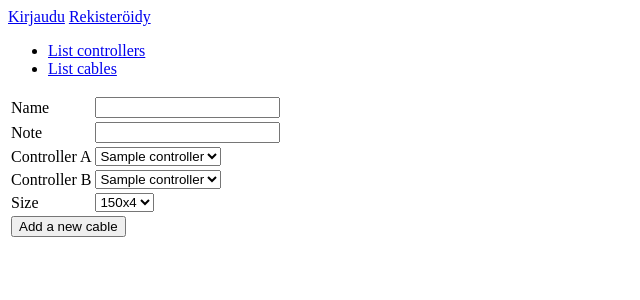
After one commit to KalliMiika/Kaapelikartta, a Flask app: page /cables/new/ in a window 1280 px wide. The commit adds this page. Shown: the top 300 px of the page, without its empty margins (0-640 px from the left). Run offline with Flask 2, Linux system fonts and the light colour scheme; tables that the repository leaves empty hold one stand-in row (values such as "Sample post").

Commit message:
Kaapeleiden listaus ja lisäys toiminnallisuus lisätty

```diff
--- a/application/__init__.py
+++ b/application/__init__.py
@@ -27,9 +27,13 @@ db = SQLAlchemy(app)
 # Luetaan kansiosta application tiedoston views sisältö
 from application import views
 
-#Luetaan kansiosta application/controller tiedostojen sisältö
+#Luetaan kansiosta application/controllers tiedostojen sisältö
 from application.controllers import models
 from application.controllers import views
+
+#Luetaan kansiosta application/cables tiedostojen sisältö
+from application.cables import models
+from application.cables import views
 
 #Luetaan kansiosta application/auth tiedostojen sisältö
 from application.auth import models
--- /dev/null
+++ b/application/cables/forms.py
@@ -0,0 +1,51 @@
+from flask_wtf import FlaskForm
+from wtforms import StringField, SelectField, validators
+from application import db
+from application.controllers.models import Controller
+from application.cables.models import Cable
+
+class CableForm(FlaskForm):
+
+    #Kaapelin nimi kentän tulee olla vähintään 2 merkkiä pitkä
+    name = StringField('Name', [validators.required()])
+    #Kaapelin vapaamuotoinen viesti kenttä saa olla tyhjä
+    note = StringField('Note', [validators.optional()])
+    #Kaapelin päässä oleva Risteyskoje 'A'
+    controller_a_id = SelectField('Controller A', [validators.optional()], coerce=int)
+    #Kaapelin "toisessa päässä" oleva Risteyskoje 'B'
+    controller_b_id = SelectField('Controller B', [validators.optional()], coerce=int)
+    #Kaapelin koko. Kaapeleita on muutamia erilaisia, joista valitaan yksi
+    size = SelectField('Size', [validators.required()])
+    #Mahdolliset koot:
+    #100x4, 50x4, 25x4, 15x4, 10x4, 5x4
+    #50x2, 20x2, 10x2
+    choices = [('150x4', '150x4'), ('100x4', '100x4'),
+    ('50x4', '50x4'), ('25x4', '25x4'), ('15x4', '15x4'),
+    ('10x4', '10x4'), ('5x4', '5x4'),
+    ('50x2', '50x2'), ('20x2', '20x2'), ('10x2', '10x2')]
+
+    def validate2(self):
+        #Tarkistetaan että kaapelin nimi on uniikki
+        c = Cable.query.filter_by(name = self.name.data).first()
+        if not c is None:
+            self.name.errors.append('Cable name already in use')
+            return False
+        #Tarkistetaan että kaapeli on molemmista päistä kiinni
+        #eri risteyskojeessa
+        if self.controller_a_id.data == self.controller_b_id.data:
+            self.controller_a_id.errors.append('Both ends of a cable cannot be connected to same Controller')
+            return False
+
+        return True
+
+    #Alustetaan SelectFieldien sisältö
+    def setupChoices(self):
+        self.controller_a_id.choices = [(c.id, c.name) for c in Controller.query.order_by('name')]
+        self.controller_b_id.choices = [(c.id, c.name) for c in Controller.query.order_by('name')]
+        self.size.choices = self.choices
+
+    class Meta:
+        #toistaiseksi csrf = false, millä turvautuminen
+        # cross-site request forgery -hyökkäyksiä
+        # vastaan kytketään pois päältä.
+        csrf = False
--- /dev/null
+++ b/application/cables/views.py
@@ -0,0 +1,54 @@
+from flask import redirect, render_template, request, url_for
+from flask_login import login_required
+
+from application import app, db
+from application.cables.models import Cable, CableListModel
+from application.controllers.models import Controller
+from application.cables.forms import CableForm
+
+#Kuunnellaan osoitteeseen /cables tulevia GET-Pyyntöjä
+#Palautetaan cables/list.html näkymä,
+#jolle annetaan "Select * from Cable"-kyselyn tulos
+@app.route("/cables", methods=["GET"])
+def cables_index():
+    cables = []
+    for cable in Cable.query.all():
+        cables.append(CableListModel(cable))
+    return render_template("cables/list.html", cables = cables)
+
+#Kuunnellaan osoitteeseen /cables/new/ tulevia GET-Pyyntöjä
+#Palautetaan cables/new.html sivu, parametriksi annetaan
+#cables/forms.py määrittelemät elementit
+@app.route("/cables/new/")
+def cables_form():
+    f = CableForm()
+    f.setupChoices()
+    return render_template("cables/new.html", form = f)
+
+#Kuunnellaan osoitteeseen /cables/ tulevia POST-Pyyntöjä
+#Syötteestä kerätään kaapelille nimi, viesti, alku ja loppu
+#risteyskojeet, sekä säikeiden lukumäärä ja lisätään se
+# lopuksi tietokantaan  ja uudelleenohjataan käyttäjä
+# osoitteeseen /cables
+@app.route("/cables/", methods=["POST"])
+def cables_create():
+    form = CableForm(request.form)
+    #Validoidaan CableFormin sisältämien kenttien datat, jos
+    #niissä on häikkää, niin palautetaan cables/new.html sivu
+    #virheviestin kera.
+    form.setupChoices()
+    if not form.validate():
+        return render_template("cables/new.html", form = form)
+    if not form.validate2():
+        return render_template("cables/new.html", form = form)
+
+    c = Cable(form.controller_a_id.data, form.controller_b_id.data, form.size.data, form.name.data, form.note.data)
+
+    #c = form.size.data.split('x')
+    #a = int(c[0])
+    #b = int(c[1])
+
+    db.session().add(c)
+    db.session().commit()
+
+    return redirect(url_for("cables_index"))
--- a/application/controllers/views.py
+++ b/application/controllers/views.py
@@ -79,6 +79,10 @@ def controllers_create():
 
     return redirect(url_for("controllers_index"))
 
+#Kuunnellaan osoitteeseen /controllers/<controller_id>/delete/ tulevia
+#POST-pyyntöjä. Poistetaan parametrina tulevaa <controller_id> vastaava
+#Risteyskoje tietokannasta ja uudelleenohjataan käyttäjä osoitteeseen
+#/controllers
 @app.route("/controllers/<controller_id>/delete/", methods=["POST"])
 @login_required
 def controllers_delete(controller_id):
--- /dev/null
+++ b/application/templates/cables/new.html
@@ -0,0 +1,92 @@
+{% extends "layout.html" %}
+
+{% block body %}
+<!--
+  Saa parametreiksi:
+    cables/forms.py: CableForm form
+-->
+<form method="POST" action="{{ url_for('cables_create') }}">
+  <table>
+    <tr>
+      <td>
+        {{ form.name.label }}
+      </td>
+      <td>
+        {{ form.name }}
+      </td>
+      <td>
+        <ul>
+          {% for error in form.name.errors %}
+          <li>{{ error }}</li>
+          {% endfor %}
+        </ul>
+      </td>
+    </tr>
+    <tr>
+      <td>
+        {{ form.note.label }}
+      </td>
+      <td>
+        {{ form.note }}
+      </td>
+      <td>
+        <ul>
+          {% for error in form.note.errors %}
+          <li>{{ error }}</li>
+          {% endfor %}
+        </ul>
+      </td>
+    </tr>
+    <tr>
+      <td>
+        {{ form.controller_a_id.label }}
+      </td>
+      <td>
+        {{ form.controller_a_id }}
+      </td>
+      <td>
+        <ul>
+          {% for error in form.controller_a_id.errors %}
+          <li>{{ error }}</li>
+          {% endfor %}
+        </ul>
+      </td>
+    </tr>
+    <tr>
+      <td>
+        {{ form.controller_b_id.label }}
+      </td>
+      <td>
+        {{ form.controller_b_id }}
+      </td>
+      <td>
+        <ul>
+          {% for error in form.controller_b_id.errors %}
+          <li>{{ error }}</li>
+          {% endfor %}
+        </ul>
+      </td>
+    </tr>
+    <tr>
+      <td>
+        {{ form.size.label }}
+      </td>
+      <td>
+        {{ form.size }}
+      </td>
+      <td>
+        <ul>
+          {% for error in form.size.errors %}
+          <li>{{ error }}</li>
+          {% endfor %}
+        </ul>
+      </td>
+    </tr>
+    <tr>
+      <td colspan="2">
+        <input type="submit" value="Add a new cable" />
+      </td>
+    </tr>
+  </table>
+</form>
+{% endblock %}
--- a/application/templates/layout.html
+++ b/application/templates/layout.html
@@ -23,6 +23,7 @@
 
   <ul>
     <li><a href="{{ url_for('controllers_index') }}">List controllers</a></li>
+    <li><a href="{{ url_for('cables_index') }}">List cables</a></li>
   </ul>
 
   {% block body %}
```
Also changed, not shown: application/cables/models.py (added, +39 -0 lines), application/controllers/forms.py (+4 -4 lines), application/templates/cables/list.html (added, +30 -0 lines), application/cables/__init__.py (added), 1 other file.
